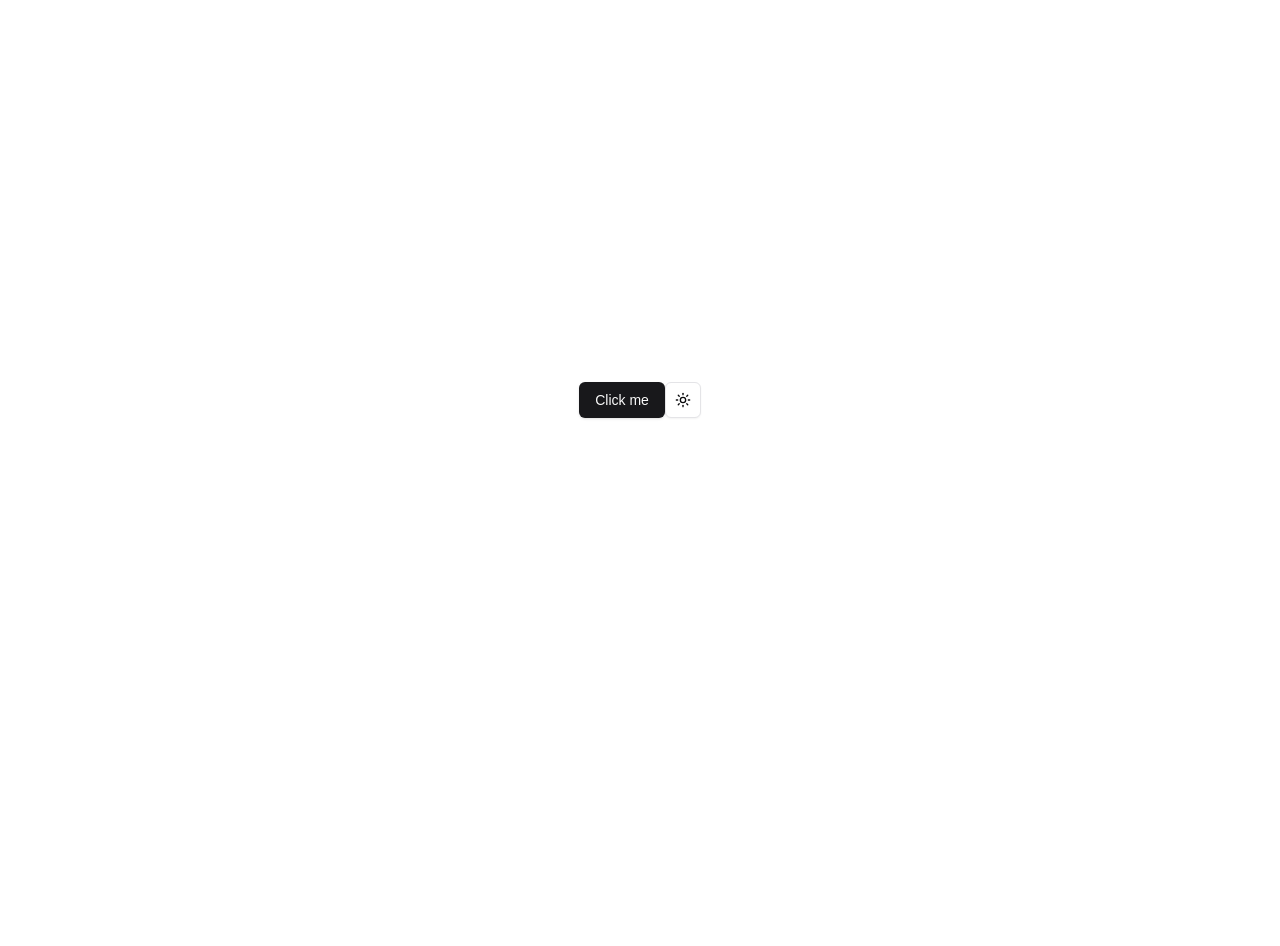
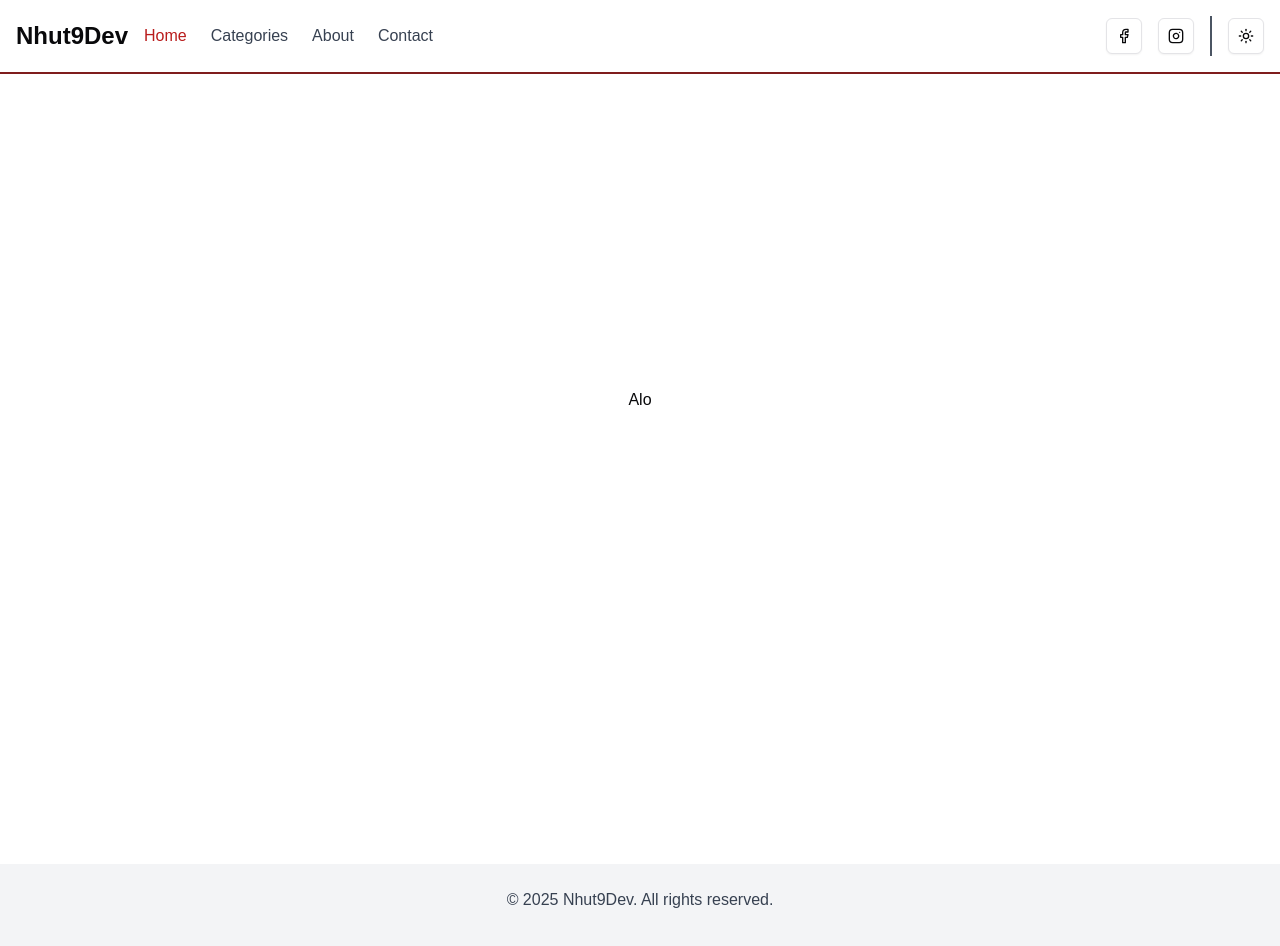
Before and after one commit to nhut9dev/nhut9dev, a Next.js app: page / in a window 1280 px wide. Shown: the top 946 px of the page. Before the commit the page ends 800 px from the top, so only its background shows below. Built offline with nearby package versions, Linux system fonts and the light colour scheme.

Commit message:
feat: add global header component

```diff
--- /dev/null
+++ b/app/Footer.tsx
@@ -0,0 +1,22 @@
+'use client';
+
+import { APP_NAME } from '@constants/global';
+
+const Footer = () => {
+	return (
+		<footer className="bg-gray-100 dark:bg-gray-900 text-gray-700 dark:text-gray-300 py-6 mt-16">
+			<div className="container mx-auto text-center">
+				<p>
+					&copy; {new Date().getFullYear()} {APP_NAME}. All rights reserved.
+				</p>
+				<div className="flex justify-center space-x-6 mt-4">
+					{/* <Link href="/contact" className="hover:text-blue-500">
+						Contact
+					</Link> */}
+				</div>
+			</div>
+		</footer>
+	);
+};
+
+export default Footer;
--- /dev/null
+++ b/app/Header.tsx
@@ -0,0 +1,87 @@
+'use client';
+
+import { ModeToggle } from '@components/ModeToggle';
+import { Button } from '@components/ui/button';
+import { APP_NAME } from '@constants/global';
+import { Facebook, Instagram, Menu } from 'lucide-react';
+import Link from 'next/link';
+import { usePathname } from 'next/navigation';
+import { useState } from 'react';
+
+const navLinks = [
+	{ name: 'Home', href: '/' },
+	{ name: 'Categories', href: '/categories' },
+	{ name: 'About', href: '/about' },
+	{ name: 'Contact', href: '/contact' },
+];
+
+const Header = () => {
+	const pathname = usePathname();
+
+	const [isOpen, setIsOpen] = useState(false);
+
+	return (
+		<header className="fixed top-0 left-0 w-full bg-white dark:bg-black border-b-2 border-red-900 p-4 z-50">
+			<div className="container mx-auto flex justify-between items-center">
+				<div className="flex items-center space-x-4">
+					<Link href="/" className="text-2xl font-bold dark:text-white">
+						{APP_NAME}
+					</Link>
+
+					<nav className="hidden md:flex space-x-6">
+						{navLinks.map((link) => (
+							<Link
+								key={link.name}
+								href={link.href}
+								className={`text-gray-700 dark:text-gray-300 hover:text-blue-500 hover:dark:text-red-900 ${pathname === link.href ? '!text-red-700' : ''}`}
+							>
+								{link.name}
+							</Link>
+						))}
+					</nav>
+				</div>
+
+				<div className="flex items-center space-x-4">
+					<Button variant="outline" size="icon">
+						<Facebook />
+						<span className="sr-only">Facebook</span>
+					</Button>
+					<Button variant="outline" size="icon">
+						<Instagram />
+						<span className="sr-only">Instagram</span>
+					</Button>
+
+					<div className="h-10 border-l-2 border-gray-600"></div>
+
+					<ModeToggle />
+
+					<Button
+						variant="outline"
+						size="icon"
+						className="md:hidden"
+						onClick={() => setIsOpen(!isOpen)}
+					>
+						<Menu className="w-6 h-6" />
+					</Button>
+				</div>
+			</div>
+
+			{isOpen && (
+				<nav className="mt-2 md:hidden shadow-lg p-4 flex flex-col gap-4">
+					{navLinks.map((link) => (
+						<Link
+							key={link.name}
+							href={link.href}
+							className={`text-gray-700 dark:text-gray-300 hover:text-blue-500 hover:dark:text-red-900 ${pathname === link.href ? '!text-red-700' : ''}`}
+							onClick={() => setIsOpen(false)}
+						>
+							{link.name}
+						</Link>
+					))}
+				</nav>
+			)}
+		</header>
+	);
+};
+
+export default Header;
--- a/app/layout.tsx
+++ b/app/layout.tsx
@@ -1,7 +1,8 @@
+import Footer from '@/app/Footer';
+import Header from '@/app/Header';
+import { ThemeProvider } from '@components/theme-provider';
 import type { Metadata } from 'next';
 import localFont from 'next/font/local';
-
-import { ThemeProvider } from '@/components/theme-provider';
 
 import './globals.css';
 
@@ -17,8 +18,8 @@ const geistMono = localFont({
 });
 
 export const metadata: Metadata = {
-	title: 'Create Next App',
-	description: 'Generated by create next app',
+	title: 'Home',
+	description: "nhut9dev's personal website",
 };
 
 export default function RootLayout({
@@ -37,7 +38,9 @@ export default function RootLayout({
 					enableSystem
 					disableTransitionOnChange
 				>
+					<Header />
 					{children}
+					<Footer />
 				</ThemeProvider>
 			</body>
 		</html>
--- a/app/page.tsx
+++ b/app/page.tsx
@@ -1,11 +1,5 @@
-import { ModeToggle } from '@/components/ModeToggle';
-import { Button } from '@/components/ui/button';
-
 export default function Home() {
 	return (
-		<div className="h-full w-full flex justify-center items-center">
-			<Button>Click me</Button>
-			<ModeToggle />
-		</div>
+		<div className="h-full w-full flex justify-center items-center">Alo</div>
 	);
 }
--- a/components/layout/Header/index.tsx
+++ /dev/null
@@ -1,5 +0,0 @@
-const Header = () => {
-	return <div>Alo</div>;
-};
-
-export default Header;
--- /dev/null
+++ b/components/ui/input.tsx
@@ -0,0 +1,22 @@
+import * as React from "react"
+
+import { cn } from "@/lib/utils"
+
+const Input = React.forwardRef<HTMLInputElement, React.ComponentProps<"input">>(
+  ({ className, type, ...props }, ref) => {
+    return (
+      <input
+        type={type}
+        className={cn(
+          "flex h-9 w-full rounded-md border border-input bg-transparent px-3 py-1 text-base shadow-sm transition-colors file:border-0 file:bg-transparent file:text-sm file:font-medium file:text-foreground placeholder:text-muted-foreground focus-visible:outline-none focus-visible:ring-1 focus-visible:ring-ring disabled:cursor-not-allowed disabled:opacity-50 md:text-sm",
+          className
+        )}
+        ref={ref}
+        {...props}
+      />
+    )
+  }
+)
+Input.displayName = "Input"
+
+export { Input }
--- /dev/null
+++ b/constants/global.ts
@@ -0,0 +1 @@
+export const APP_NAME = 'Nhut9Dev';
--- a/package.json
+++ b/package.json
@@ -27,9 +27,11 @@
 		"@types/node": "^20",
 		"@types/react": "^18",
 		"@types/react-dom": "^18",
-		"eslint": "^8",
+		"eslint": "^8.57.1",
 		"eslint-config-next": "14.2.16",
 		"eslint-config-prettier": "^10.0.1",
+		"eslint-plugin-prettier": "^5.2.3",
+		"eslint-plugin-unused-imports": "^4.1.4",
 		"postcss": "^8",
 		"prettier": "^3.4.2",
 		"tailwindcss": "^3.4.1",
--- a/tsconfig.json
+++ b/tsconfig.json
@@ -18,6 +18,10 @@
 			}
 		],
 		"paths": {
+			"@components/*": ["./components/*"],
+			"@constants/*": ["./constants/*"],
+			"@hooks/*": ["./hooks/*"],
+			"@lib/*": ["./lib/*"],
 			"@/*": ["./*"]
 		}
 	},
```
Also changed, not shown: components/ModeToggle/index.tsx (+5 -6 lines), .eslintrc.json, components.json, 2 other files (tests, documents, lock files or other folders).
